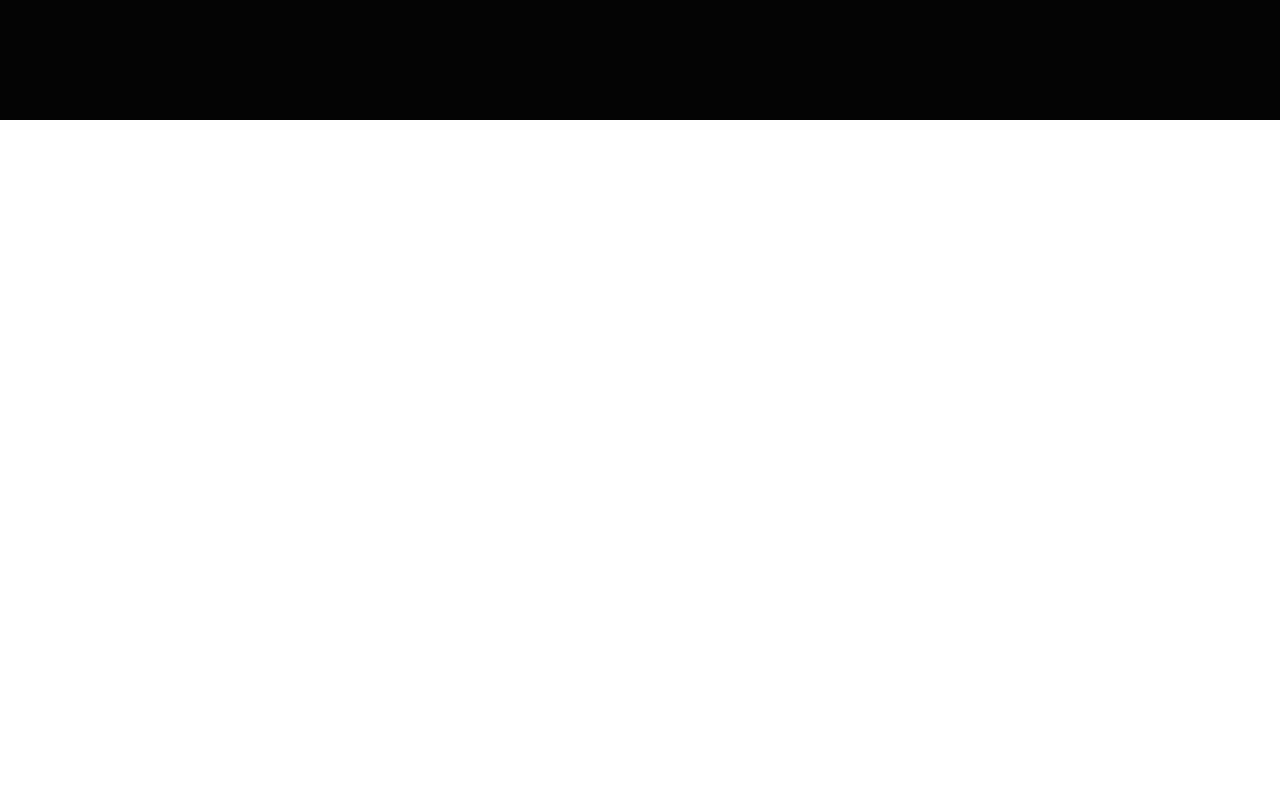
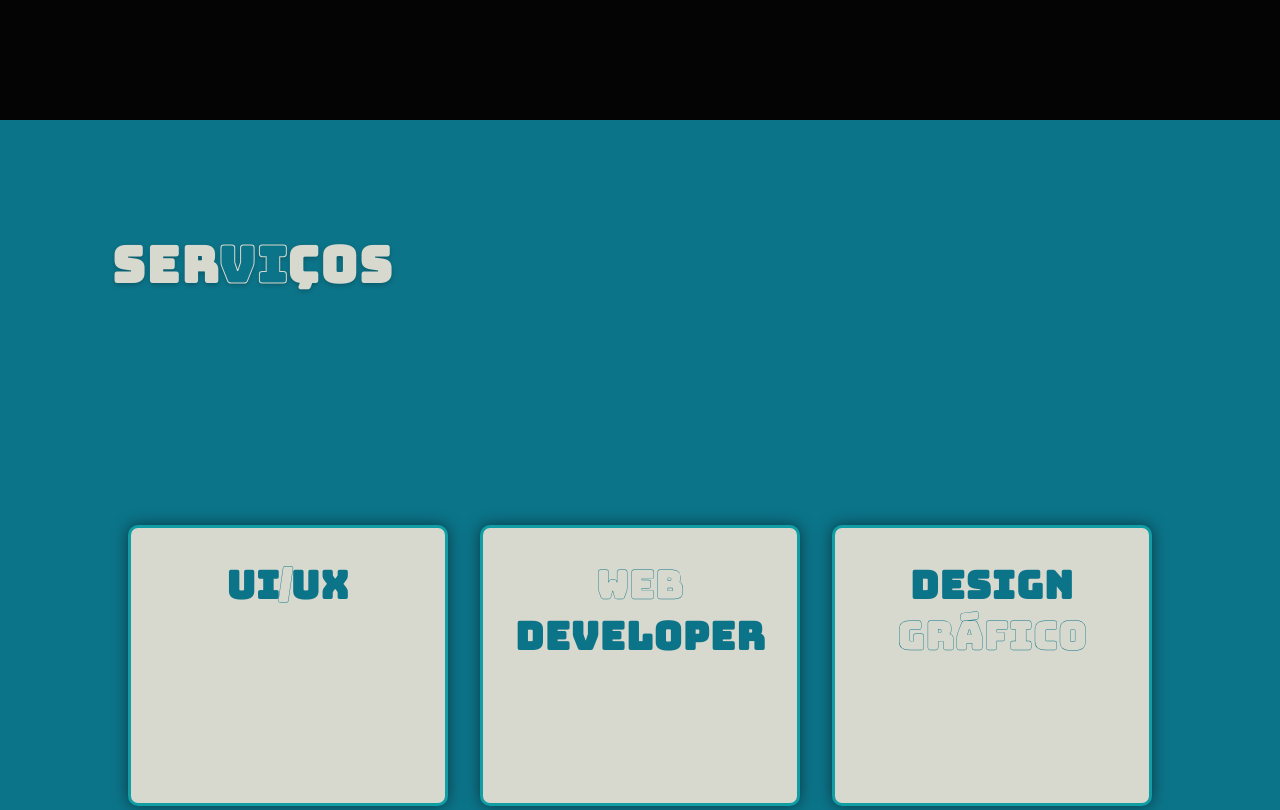
Before and after one commit to NikolasTesch/DesafioUiUx, a plain HTML site: page MAIN PAGE/Index.html in a window 1280 px wide. Shown: the part 680-1490 px from the top of the page. Drawn offline with Linux system fonts and the light colour scheme; a web font is replaced by a local one.

Commit message:
feature/servicos/progress

```diff
--- a/MAIN PAGE/Index.html
+++ b/MAIN PAGE/Index.html
@@ -7,6 +7,10 @@
     <link rel="stylesheet" href="styles.css" />
   </head>
   <body>
+
+    <!-- --------------------------------------------- -->
+    <!--                   HEADER                      -->
+    <!-- --------------------------------------------- -->
     <input type="checkbox" id="theme-toggle" hidden />
     <div id="page-container">
       <header class="header-fixed">
@@ -33,9 +37,12 @@
         </div>
       </header>
 
+      <!-- --------------------------------------------- -->
+      <!--                  INICIO/HERO                   -->
+      <!-- --------------------------------------------- -->
       <section id="inicio" class="hero-section">
         <h1 class="main-logo">
-          TE<span class="logo-outline-main">S</span><span>CH</span>
+          TE<span class="logo-outline-main">S</span>CH
         </h1>
         <p class="subtitle-main">
           Aspirante a Dev no Alpha Edtech em constante crescimento
@@ -43,18 +50,63 @@
         <a href="#servicos" class="start-button">START</a>
       </section>
 
-      <section id="servicos" class="content-section"></section>
+      <!-- --------------------------------------------- -->
+      <!--               SEÇÃO SERVIÇOS                  -->
+      <!-- --------------------------------------------- -->
+      <section id="servicos" class="content-section">
+        <h2 class="section-title">SER<span class="section-title-outline-blue">VI</span><span>ÇOS</span></span
+            ></h2>
 
+        <div class="services-container">
+          <div class="service-card">
+            <h3 class="card-title">UI<span class="logo-outline-white">/</span>UX</h3>
+            <p class="card-description">
+              Focado na melhor experiência possível para o usuário, sempre à
+              disposição para desenvolver a melhor e mais acessível experiência.
+            </p>
+          </div>
+
+          <div class="service-card">
+            <h3 class="card-title"><span class="logo-outline-white">WEB</span> DEVELOPER</h3>
+            <p class="card-description">
+              Seu site como nunca antes, novas funcionalidades e mecânicas
+              exclusivas.
+            </p>
+          </div>
+
+          <div class="service-card">
+            <h3 class="card-title">DESIGN <span class="logo-outline-white">GRÁFICO</span></h3>
+            <p class="card-description">
+              Artes rápidas e que atraem o cliente no primeiro olhar, cative e
+              atraia clientes com uma nova aparência.
+            </p>
+          </div>
+        </div>
+      </section>
+
+      <!-- --------------------------------------------- -->
+      <!--               SEÇÃO PORTIFOLIO                  -->
+      <!-- --------------------------------------------- -->
       <section id="portfolio" class="content-section"></section>
 
+      <!-- --------------------------------------------- -->
+      <!--               SEÇÃO SOBRE                  -->
+      <!-- --------------------------------------------- -->
       <section id="sobre" class="content-section"></section>
 
+      <!-- --------------------------------------------- -->
+      <!--               SEÇÃO CONTATO                  -->
+      <!-- --------------------------------------------- -->
       <section id="contato" class="content-section"></section>
 
+      <!-- --------------------------------------------- -->
+      <!--               FOOTER                  -->
+      <!-- --------------------------------------------- -->
       <footer class="footer">
-    <p class="footer-text">
-        Copyright © 2025 Nikolas Dias Tesch - Todos os direitos reservados
-    </p>
+        <p class="footer-text">
+          Copyright © 2025 Nikolas Dias Tesch - Todos os direitos reservados
+        </p>
+      </footer>
     </div>
   </body>
 </html>
--- a/MAIN PAGE/styles.css
+++ b/MAIN PAGE/styles.css
@@ -28,7 +28,7 @@ a:visited {
   --bg-color1: #d7d9ce;
   --bg-color2: #0c7489;
   --bg-color3: #040404;
-  --destac-color: #119da4;
+  --destac-color: #119DA4;
 }
 
 /* Aplica o Tema Claro quando o checkbox está marcado */
@@ -54,6 +54,7 @@ a:visited {
   padding: 15px 30px;
   color: #d7d9ce;
   background-color: #0c7489;
+  box-shadow: #040404a1 0px 4px 6px -1px;
   z-index: 1000; /* Garante que fique acima do conteúdo */
   text-shadow: 0 2px 5px rgba(0, 0, 0, 0.219);
 }
@@ -70,7 +71,7 @@ a:visited {
 }
 
 .logo-outline {
-  color: #00000000;
+  color: #0c7489;
   -webkit-text-stroke: 1px #d7d9ce;
   margin: 0 -2px; /* Ajuste espaçamento */
 }
@@ -99,7 +100,7 @@ a:visited {
   color: #d7d9ce;
   font-family: "BUNGEE";
   letter-spacing: 1px;
-  font-size: 10px;
+  font-size: 1rem;
   transition: ease-in-out 0.3s;
 }
 
@@ -132,6 +133,8 @@ a:visited {
 #theme-toggle:checked ~ #page-container .icon-display::before {
   content: "☀️";
 }
+
+/* ------------------------------------------ */
 
 /* Altera as Variáveis de Cor da Página */
 #theme-toggle:checked ~ #page-container {
@@ -207,14 +210,113 @@ a:visited {
 }
 
 /* ==================================== */
-/*          (PARA TESTE DE SCROLL)      */
+/*              SEÇÃO SERVIÇOS          */
 /* ==================================== */
 
-.content-section {
-  padding: 100px 30px;
-  min-height: 100vh; /* Para garantir o scroll */
-  font-size: 2rem;
+#servicos {
+  /* Padding para dar espaço ao header fixo */
+  background-color: #0c7489;
+  min-height: 100vh;
+  display: flex;
+   justify-content: center;
+  flex-direction: column;
+  align-items: center;
   text-align: center;
+
+
+}
+
+/* Título da Seção (SERVIÇOS) */
+.section-title {
+  font-family: 'BUNGEE';
+  font-size: 50px;
+  color: #d7d9ce;
+  text-shadow: 0 2px 5px rgba(0, 0, 0, 0.219);
+    align-self: flex-start;
+    letter-spacing: 2px;
+    padding: 7rem;
+    margin-bottom: auto;
+
+}
+.section-title-outline-blue{
+  color: #0c7489;
+  -webkit-text-stroke: 1px #d7d9ce;
+  margin: 0 -2px; /* Ajuste espaçamento */
+}
+
+/* Contêiner dos Cards */
+.services-container {
+    display: flex;
+    gap: 2rem;
+    justify-content: center;
+    margin-bottom: auto;
+    flex-wrap: wrap; /* Para garantir que funcione bem em telas menores */
+    position: relative
+}
+
+/* Estilo do Card Individual */
+.service-card {
+
+    background-color:#d7d9ce;
+    padding: 2rem;
+    position: relative;
+    width: 20rem;
+    gap: 2rem;
+    border: 3px solid #119DA4;
+    box-shadow: 0 0 15px rgba(0, 0, 0, 0.5);
+    cursor: pointer;
+    border-radius: 10px;
+    transition: 0.3s ease-in-out;
+
+
+}/* Título do Card (UI/UX, WEB DEVELOPER, DESIGN GRÁFICO) */
+.card-title {
+    font-family: "BUNGEE";
+    font-size: 2.4rem;
+    color:#0c7489;
+    padding-bottom: 5px;
+    width: 100%;
+    text-align: center;
+    transition: 0.3s ease-in-out;
+    letter-spacing: 1px;
+}
+.logo-outline-white{
+  color: #d7d9ce;
+  -webkit-text-stroke: 0.41px #0c7489;
+  margin: 0 -2px; /* Ajuste espaçamento */
+}
+
+.card-description {
+  color: #0c7489;
+  font-family: goldman;
+  font-size: 1.2rem;
+    opacity: 0;
+    visibility: hidden;
+    transition: opacity 0.3s ease;
+    margin-top: 1rem;
+}
+
+.service-card:hover {
+    z-index: 10; /* Faz o card ficar na frente dos outros ao expandir */
+    transform: scale(1.1);
+    box-shadow: 0px 10px 30px rgba(0,0,0,0.3);
+}
+
+.service-card:hover .card-description {
+    opacity: 1;
+    visibility: visible;
+}
+
+/* ----------------------------------------------- */
+
+
+/* Seletor para o Modo Claro na Seção de Serviços */
+#theme-toggle:checked ~ #page-container .services-section {
+    background-color: #a8d5e5; /* Cor de fundo diferente para o modo claro */
+}
+
+#theme-toggle:checked ~ #page-container .service-card {
+    border: 3px solid var(--accent-color); /* Mantém a borda do accent-color atualizado */
 }
 
 /* ==================================== */
```
